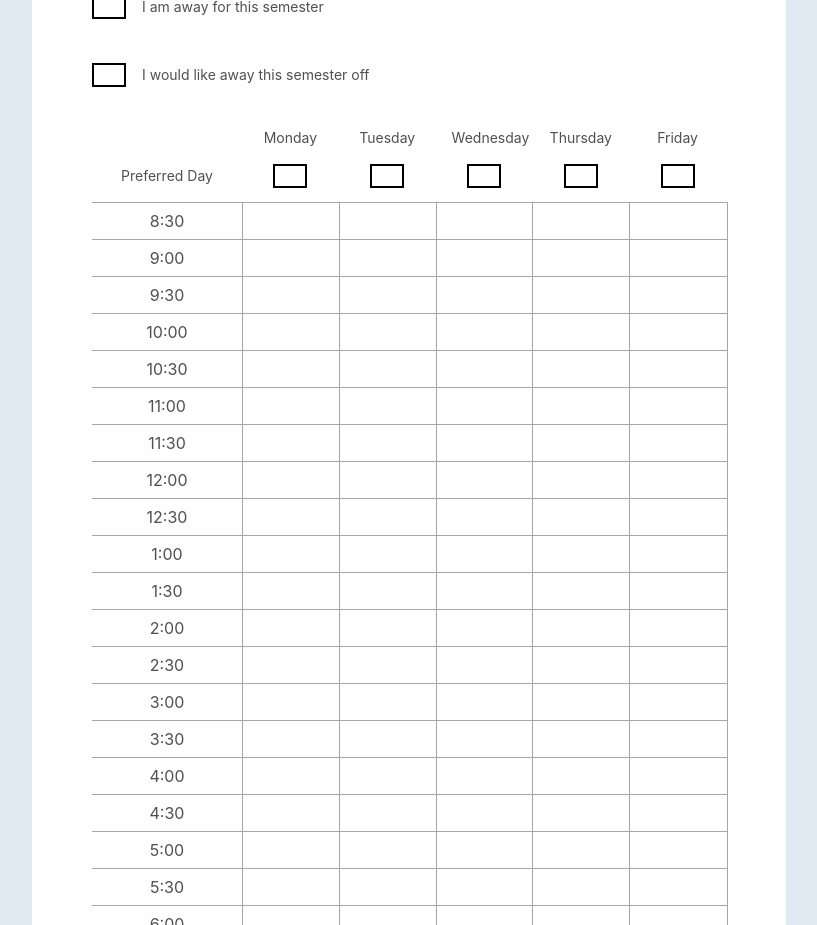
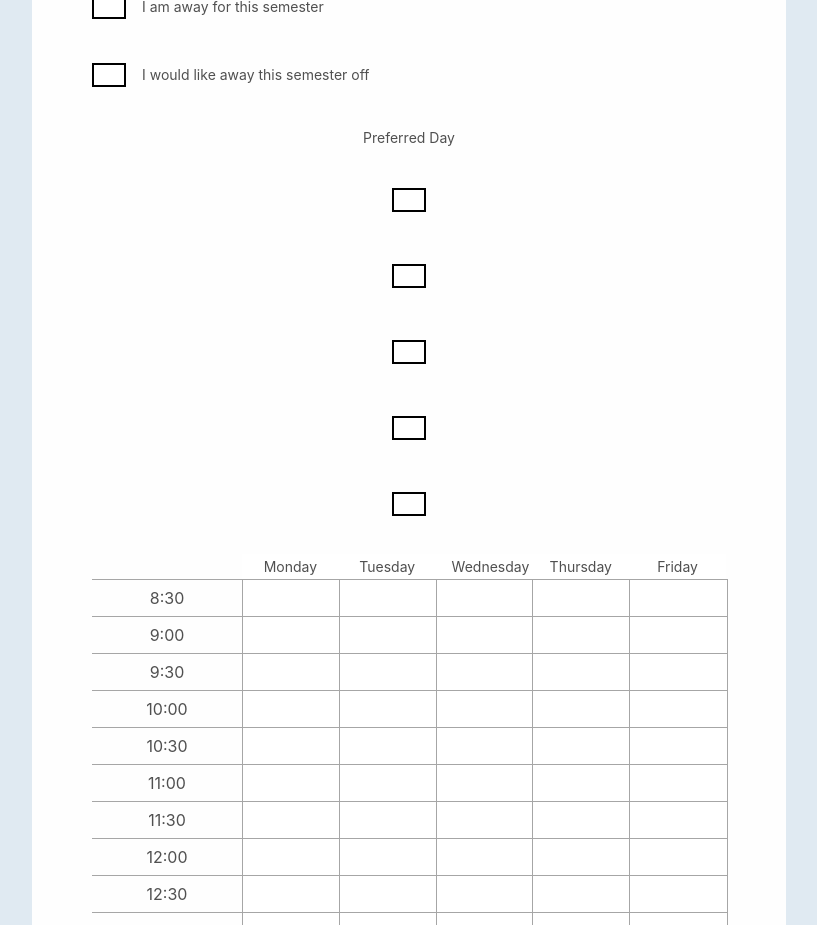
Before and after one commit to seng499-company1/frontend, a React (Create React App) app in the folder best-uvic-scheduler/: page /SelectProfessor/TimeAvail in a window 1280 px wide. Shown: the part 1020-1945 px from the top of the page, without its empty margins (231-1048 px from the left). Built offline with nearby package versions, Linux system fonts and the light colour scheme.

Commit message:
working just lots of type errors

```diff
--- a/best-uvic-scheduler/src/Components/Timetable/Timetable.tsx
+++ b/best-uvic-scheduler/src/Components/Timetable/Timetable.tsx
@@ -1,40 +1,17 @@
-import React, { useContext, useEffect, useReducer } from "react";
+import React, { useContext } from "react";
 import { TimetableRow } from "./TimetableRow.tsx";
-import CheckboxGroup from "../checkbox/checkbox.tsx";
 import styled from "styled-components";
 
 import "../../index.css";
+import { TimetableContext } from "../../Pages/ProfessorDataInput/index.tsx";
 // The table subcomponent is responsible for:
-
-// Overall table sizing
-// Border of the table styling
-// Row layout
-
-// export interface TimetableProps {
-//   header: Array<string>;
-//   availible: [
-//     {
-//       time: string;
-//       day: {
-//         monday: boolean;
-//         tuesday: boolean;
-//         wednesday: boolean;
-//         thursday: boolean;
-//         friday: boolean;
-//       };
-//     }
-//   ];
-// }
 
 export interface TimetableViewProps {
   weekdays: Array<string>;
   slotTimes: Array<string>;
-  fullDays: Array<boolean>;
-  timeSlotState: Array<Array<boolean>>;
-  onFullDays: React.Dispatch<{
-    dayIdx: number;
-  }>;
-  onTimeslots: React.Dispatch<updateTimeslotsAction>;
+  timetable: Array<boolean>;
+  setTimetables: any;
+  semester: string;
 }
 
 const weekdays = ["Monday", "Tuesday", "Wednesday", "Thursday", "Friday"];
@@ -68,14 +45,6 @@ const slotTimes = [
 
 export interface TimetableProps {
   semester: string;
-  timetableContext: React.Context<{
-    timetables: {};
-    setTimetables: (_timetables: {}) => void;
-  }>;
-  prefDayContext: React.Context<{
-    prefDays: {};
-    setPrefDays: (_prefDays: {}) => void;
-  }>;
 }
 
 const TableDiv = styled.div`
@@ -83,14 +52,6 @@ const TableDiv = styled.div`
   display: grid;
   grid-template-columns: 150px repeat(5, minmax(0, 1fr));
   border-bottom: 1px solid var(--border);
-`;
-
-const AvDiv = styled.div`
-  width: 100%;
-  margin: auto;
-  box-sizing: border-box;
-  display: flex;
-  justify-content: center;
 `;
 
 const DayHeaderP = styled.p`
@@ -104,110 +65,22 @@ const DayHeaderP = styled.p`
   background-color: #fff;
 `;
 
-const CheckboxLabelP = styled.p`
-  padding: var(--space-2x-small) var(--space-med);
-  box-sizing: border-box;
-  color: var(--font-color);
-  margin: auto;
-`;
+function useTimetable(props: TimetableProps): TimetableViewProps {
+  const { semester } = props;
 
-const initTimeslots = Array(24)
-  .fill(false)
-  .map(() => new Array(5).fill(false));
-
-const initFullDays = Array(5).fill(false);
-
-export type updateFullDaysAction =
-  | { dayIdx: number; fullState?: never }
-  | { dayIdx?: never; fullState: Array<boolean> };
-
-function updateFullDays(state: Array<boolean>, action: updateFullDaysAction) {
-  if (action.fullState) {
-    return action.fullState;
-  } else {
-    const newState = state.map((day: boolean, idx: number) => {
-      return idx === action.dayIdx ? !day : day;
-    });
-    return newState;
-  }
-}
-
-export type updateTimeslotsAction =
-  | { dayIdx: number; slotIdx: number; fullState?: never }
-  | { dayIdx?: never; slotIdx?: never; fullState: Array<Array<boolean>> };
-
-function updateTimeslots(
-  state: Array<Array<boolean>>,
-  action: updateTimeslotsAction
-) {
-  if (action.fullState) {
-    return action.fullState;
-  } else {
-    const newState = state.map((slot: Array<boolean>, slotIdx: number) => {
-      if (slotIdx !== action.slotIdx) {
-        return slot;
-      } else {
-        const newSlotState = slot.map((day: boolean, idx: number) => {
-          return idx === action.dayIdx ? !day : day;
-        });
-        return newSlotState;
-      }
-    });
-
-    return newState;
-  }
-}
-
-function useTimetable(props: TimetableProps): TimetableViewProps {
-  const { semester, timetableContext, prefDayContext } = props;
-
-  const [fullDays, onFullDays] = useReducer(updateFullDays, initFullDays);
-
-  const [timeslots, onTimeslots] = useReducer(updateTimeslots, initTimeslots);
-
-  const { timetables, setTimetables } = useContext(timetableContext);
-  const { prefDays, setPrefDays } = useContext(prefDayContext);
-
-  useEffect(() => {
-    setTimetables({ ...(timetables || {}), [semester]: timeslots });
-  }, [timeslots]);
-
-  useEffect(() => {
-    setPrefDays({ ...(prefDays || {}), [semester]: fullDays });
-  }, [fullDays]);
-
-  useEffect(() => {
-    if (timetables[semester] !== undefined) {
-      onTimeslots({ fullState: timetables[semester] });
-    } else {
-      onTimeslots({ fullState: initTimeslots });
-    }
-    if (prefDays[semester] !== undefined) {
-      onFullDays({ fullState: prefDays[semester] });
-    } else {
-      onFullDays({ fullState: initFullDays });
-    }
-  }, [semester]);
+  const { timetables, setTimetables } = useContext(TimetableContext);
 
   return {
+    semester,
     slotTimes,
     weekdays,
-    onFullDays,
-    fullDays,
-    timeSlotState: timeslots,
-    onTimeslots,
+    timetable: timetables[semester],
+    setTimetables,
   };
 }
 
 export function TimetableView(props: TimetableViewProps) {
-  const {
-    slotTimes,
-    weekdays,
-    onFullDays,
-    fullDays,
-    timeSlotState: timeslots,
-    onTimeslots,
-  } = props;
+  const { semester, slotTimes, weekdays, timetable, setTimetables } = props;
 
   return (
     <TableDiv>
@@ -216,24 +89,13 @@ export function TimetableView(props: TimetableViewProps) {
         return <DayHeaderP>{day}</DayHeaderP>;
       })}
 
-      <CheckboxLabelP>Preferred Day</CheckboxLabelP>
-      {fullDays.map((day: boolean, idx: number) => {
-        return (
-          <AvDiv>
-            <CheckboxGroup.Checkbox
-              onClick={() => onFullDays({ dayIdx: idx })}
-              checked={day}
-            />
-          </AvDiv>
-        );
-      })}
-
-      {timeslots.map((timeslot, idx) => (
+      {timetable.map((timeslot, idx) => (
         <TimetableRow
           slotTimes={slotTimes}
           timeslot={timeslot}
-          onTimeslots={onTimeslots}
+          onTimeslots={setTimetables}
           timeslotIdx={idx}
+          semester={semester}
         ></TimetableRow>
       ))}
     </TableDiv>
--- a/best-uvic-scheduler/src/Pages/ProfessorDataInput/ProfessorTimetable.tsx
+++ b/best-uvic-scheduler/src/Pages/ProfessorDataInput/ProfessorTimetable.tsx
@@ -8,13 +8,11 @@ import CheckboxGroup from "../../Components/checkbox/checkbox.tsx";
 import Dropdown from "../../Components/dropdown/dropdown.tsx";
 import TabGroup from "../../Components/tab-group/tab-group.tsx";
 import { Timetable } from "../../Components/Timetable/Timetable.tsx";
-import { ProfessorContext } from "../ProfessorDataInput/index.tsx";
 import * as CourseListHelper from "../../Util/CourseListHelper.tsx";
 import {
   PreferencesContext,
   QualificationsContext,
   PrefDayContext,
-  TimetableContext,
 } from "./index.tsx";
 
 export interface ProfessorTimetableProps {
@@ -42,11 +40,12 @@ export interface ProfessorTimetableViewProps {
     text: string;
   }>;
   navigate: NavigateFunction;
-  selectedProfessor: any;
   Courses: any;
   AmountOfCourses: any;
   preferences: any;
   setPreferences: any;
+  prefDays: any;
+  setPrefDays: any;
   PreferenceItems: {
     value: string;
     label: string;
@@ -106,13 +105,7 @@ function useProfessorTimetable(props: ProfessorTimetableProps) {
     initString
   );
 
-  const [timetables, setTimetables] = useState({});
-
-  const [prefDays, setPrefDays] = useState({});
-
   const navigate = useNavigate();
-
-  const { selectedProfessor } = useContext(ProfessorContext);
 
   //get data
   const CourseData = CourseListHelper.GetCourseList();
@@ -138,6 +131,8 @@ function useProfessorTimetable(props: ProfessorTimetableProps) {
     { value: "Qualified", label: "Qualified" },
   ];
 
+  const { prefDays, setPrefDays } = useContext(PrefDayContext);
+
   return {
     Courses,
     AmountOfCourses,
@@ -158,12 +153,9 @@ function useProfessorTimetable(props: ProfessorTimetableProps) {
     onAway,
     onRequestOff,
     onAbsenceReason,
-    timetables,
-    setTimetables,
     prefDays,
     setPrefDays,
     navigate,
-    selectedProfessor,
   };
 }
 
@@ -248,19 +240,27 @@ const CourseInfoDiv = styled.div`
   align-items: center;
 `;
 
-const DropdownDivStyle = styled.div`
-  display: flex;
-  justify-content: center;
-  flex-direction: column;
-`;
-
 const Header = styled.h1`
   text-align: center;
 `;
 
+const CheckboxLabelP = styled.p`
+  padding: var(--space-2x-small) var(--space-med);
+  box-sizing: border-box;
+  color: var(--font-color);
+  margin: auto;
+`;
+
+const AvDiv = styled.div`
+  width: 100%;
+  margin: auto;
+  box-sizing: border-box;
+  display: flex;
+  justify-content: center;
+`;
+
 export function ProfessorTimetableView(props: ProfessorTimetableViewProps) {
   const {
-    selectedProfessor,
     semesters,
     selectedSemester,
     away,
@@ -281,6 +281,8 @@ export function ProfessorTimetableView(props: ProfessorTimetableViewProps) {
     qualifications,
     setQualifications,
     QualificationItems,
+    prefDays,
+    setPrefDays,
   } = props;
 
   return (
@@ -404,11 +406,22 @@ export function ProfessorTimetableView(props: ProfessorTimetableViewProps) {
               />
             </FreeformDiv>
           ) : (
-            <Timetable
-              semester={selectedSemester}
-              timetableContext={TimetableContext}
-              prefDayContext={PrefDayContext}
-            />
+            <>
+              <CheckboxLabelP>Preferred Day</CheckboxLabelP>
+              {prefDays[selectedSemester].map((day: boolean, idx: number) => {
+                return (
+                  <AvDiv>
+                    <CheckboxGroup.Checkbox
+                      onClick={() =>
+                        setPrefDays({ semester: selectedSemester, dayIdx: idx })
+                      }
+                      checked={day}
+                    />
+                  </AvDiv>
+                );
+              })}
+              <Timetable semester={selectedSemester} />
+            </>
           )}
         </LayoutDiv>
         <CustomButtonGroupView {...{ Amount: "Double" }}>
@@ -443,16 +456,7 @@ export function ProfessorTimetableView(props: ProfessorTimetableViewProps) {
 }
 
 const ProfessorTimetable = (props: ProfessorTimetableProps) => {
-  const { timetables, setTimetables, prefDays, setPrefDays, ...rest } =
-    useProfessorTimetable(props);
-
-  return (
-    <TimetableContext.Provider value={{ timetables, setTimetables }}>
-      <PrefDayContext.Provider value={{ prefDays, setPrefDays }}>
-        <ProfessorTimetableView {...rest} />
-      </PrefDayContext.Provider>
-    </TimetableContext.Provider>
-  );
+  return <ProfessorTimetableView {...useProfessorTimetable(props)} />;
 };
 
 export default ProfessorTimetable;
--- a/best-uvic-scheduler/src/Pages/ProfessorDataInput/index.tsx
+++ b/best-uvic-scheduler/src/Pages/ProfessorDataInput/index.tsx
@@ -1,4 +1,4 @@
-import React, { useState } from "react";
+import React, { useReducer, useState } from "react";
 import { Routes, Route } from "react-router-dom";
 import PDISelectProfessorList from "./ProfessorDataInput_SelectProfessorList.tsx";
 import PDISelectProfessorQualifications from "./ProfessorQualifications.tsx";
@@ -31,10 +31,70 @@ export const PrefDayContext = React.createContext({
   setPrefDays: (_prefDays: {}) => {},
 });
 
+const semesters = ["Fall 2022", "Spring 2023", "Summer 2023"];
+
+const initPrefDays = semesters.reduce(
+  (acc, sem) => ((acc[sem] = Array(5).fill(false)), acc),
+  {}
+);
+
+function updatePrefDays(
+  state: Object,
+  action: { semester: string; dayIdx: number }
+) {
+  const newState = {
+    ...state,
+    [action.semester]: state[action.semester].map(
+      (day: boolean, idx: number) => {
+        return idx === action.dayIdx ? !day : day;
+      }
+    ),
+  };
+  return newState;
+}
+
+const initTimeslots = semesters.reduce(
+  (acc, sem) => (
+    (acc[sem] = Array(24)
+      .fill(false)
+      .map(() => new Array(5).fill(false))),
+    acc
+  ),
+  {}
+);
+
+function updateTimeslots(
+  state: Array<Array<boolean>>,
+  action: { dayIdx: number; slotIdx: number; semester: string }
+) {
+  const newState = {
+    ...state,
+    [action.semester]: state[action.semester].map(
+      (slot: Array<boolean>, slotIdx: number) => {
+        if (slotIdx !== action.slotIdx) {
+          return slot;
+        } else {
+          const newSlotState = slot.map((day: boolean, idx: number) => {
+            return idx === action.dayIdx ? !day : day;
+          });
+          return newSlotState;
+        }
+      }
+    ),
+  };
+
+  return newState;
+}
+
 export function ProfessorDataInputIndex() {
   const [selectedProfessor, setProfessor] = useState(0);
   const [qualifications, setQualifications] = useState({});
   const [preferences, setPreferences] = useState({});
+  const [prefDays, setPrefDays] = useReducer(updatePrefDays, initPrefDays);
+  const [timetables, setTimetables] = useReducer(
+    updateTimeslots,
+    initTimeslots
+  );
 
   return (
     <ProfessorContext.Provider value={{ selectedProfessor, setProfessor }}>
@@ -42,6 +102,8 @@ export function ProfessorDataInputIndex() {
         value={{ qualifications, setQualifications }}
       >
         <PreferencesContext.Provider value={{ preferences, setPreferences }}>
+          <PrefDayContext.Provider value={{ prefDays, setPrefDays }}>
+            <TimetableContext.Provider value={{ timetables, setTimetables }}>
               <Routes>
                 <Route path="" element={<PDISelectProfessorList />} />
                 <Route
@@ -57,13 +119,15 @@ export function ProfessorDataInputIndex() {
                   element={
                     <ProfessorTimetable
                       {...{
-                    semesters: ["Fall 2022", "Spring 2023", "Summer 2023"],
+                        semesters,
                       }}
                     />
                   }
                 />
                 <Route path="Summary" element={<Summary />} />
               </Routes>
+            </TimetableContext.Provider>
+          </PrefDayContext.Provider>
         </PreferencesContext.Provider>
       </QualificationsContext.Provider>
     </ProfessorContext.Provider>
```
Also changed, not shown: best-uvic-scheduler/src/Components/Timetable/TimetableRow.tsx (+9 -2 lines). Lines whose indentation alone changed are shown as unchanged.
